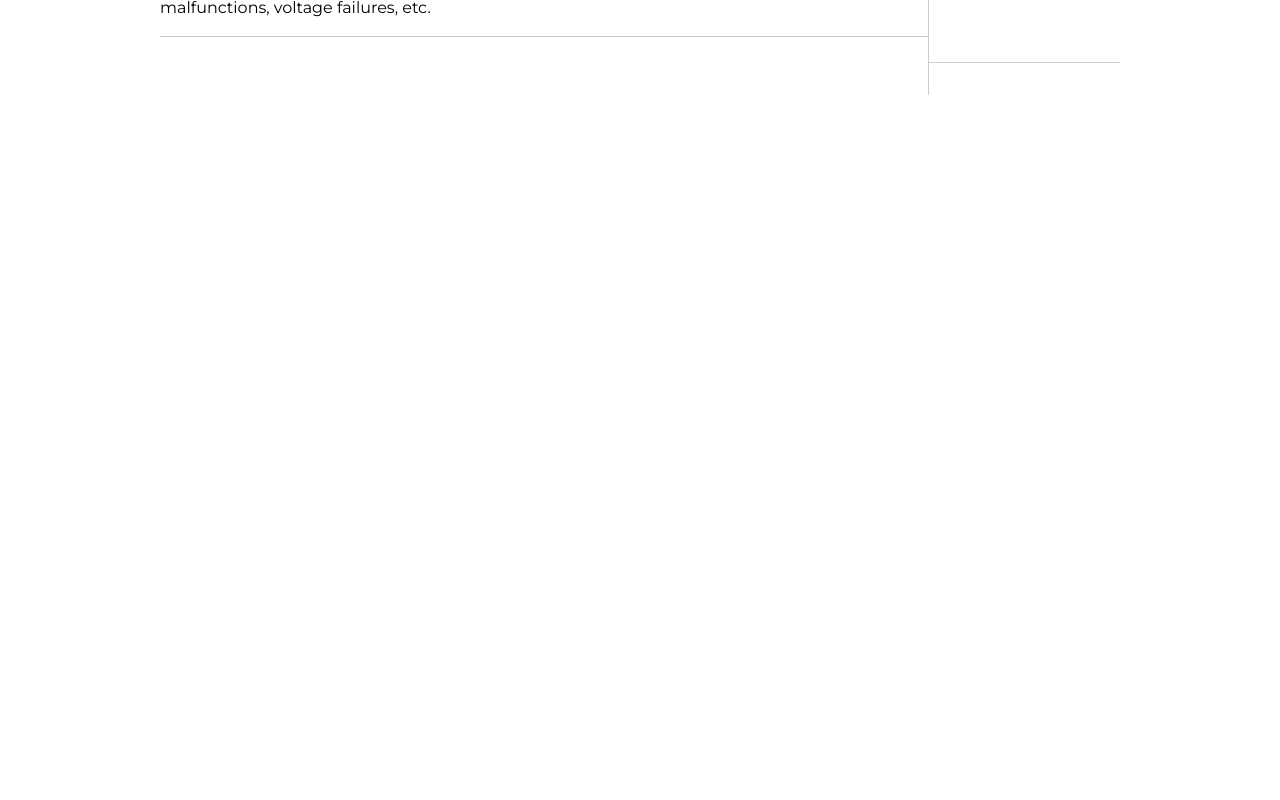
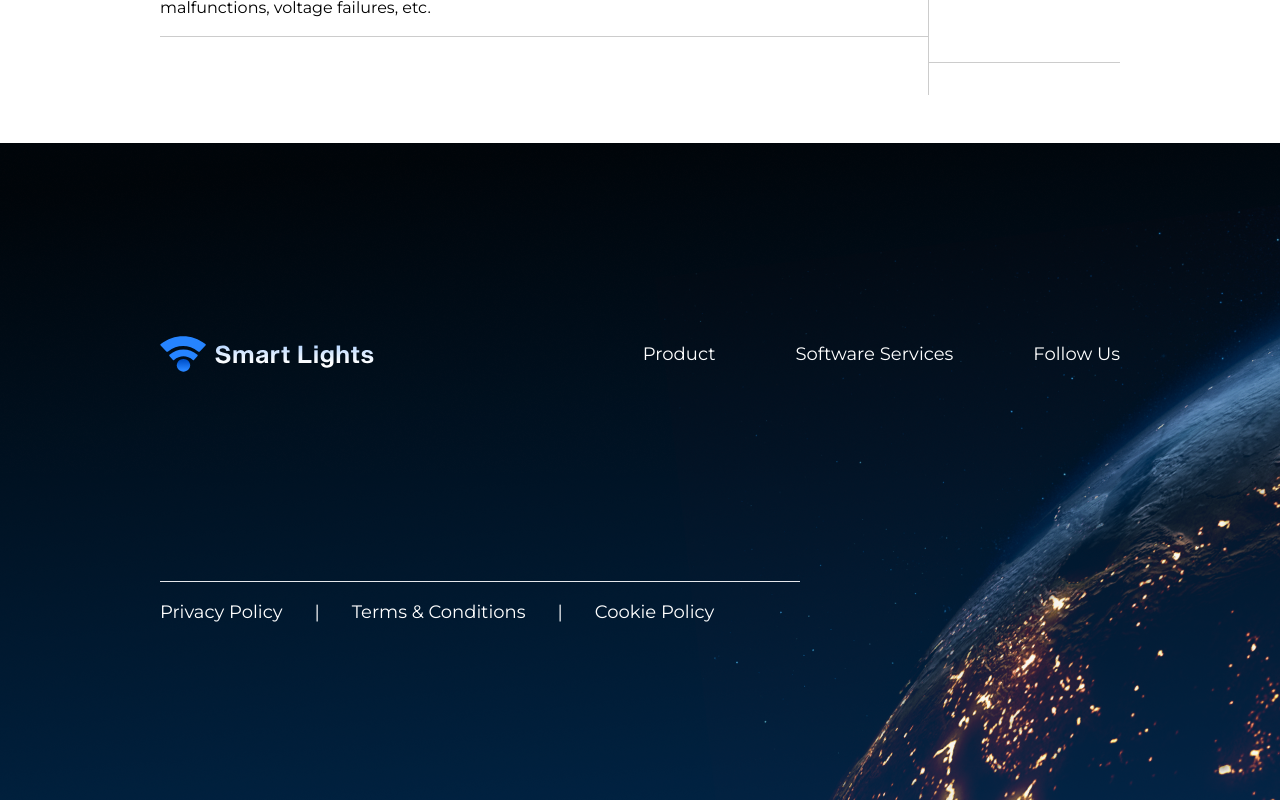
Before and after one commit to shobhit-28/blacks_of_assessment, a React (Vite) app: page / in a window 1280 px wide. Shown: the part 3414-4214 px from the top of the page. Before the commit the page ends 3557 px from the top, so only its background shows below. Built offline with nearby package versions, Linux system fonts and the light colour scheme.

Commit message:
completed footer

```diff
--- /dev/null
+++ b/src/components/footer/footer.tsx
@@ -0,0 +1,30 @@
+import React from 'react'
+
+export const Footer = () => {
+    return (
+        <div className="bg-[url('src/images/Footer.png')] bg-no-repeat bg-center h-[41.0625rem] w-full">
+
+            <div className="flex justify-between py-48 px-40">
+                <div className="w-[13.4rem] cursor-pointer">
+                    <img src={`src/images/smart lights_logo.svg`} alt="" />
+                </div>
+                <div className="flex gap-20 items-center">
+                    <button className='text-lg font-normal text-white'>Product</button>
+                    <button className='text-lg font-normal text-white'>Software Services</button>
+                    <button className='text-lg font-normal text-white'>Follow Us</button>
+                </div>
+            </div>
+
+            <hr className='mx-40 w-2/4 my-4' />
+
+            <div className="flex gap-8 items-center ml-40">
+                <button className='text-lg font-normal text-white'>Privacy Policy</button>
+                <p className='text-lg font-normal text-white'>|</p>
+                <button className='text-lg font-normal text-white'>Terms & Conditions</button>
+                <p className='text-lg font-normal text-white'>|</p>
+                <button className='text-lg font-normal text-white'>Cookie Policy</button>
+            </div>
+
+        </div>
+    )
+}
--- a/src/pages/homePage/homePage.tsx
+++ b/src/pages/homePage/homePage.tsx
@@ -5,6 +5,7 @@ import { HeroSection } from '../../components/heroSection/heroSection'
 import { EcoSystem } from '../../components/ecoSystem/ecoSystem'
 import { ProductsSection } from '../../components/productsSection/productsSection'
 import { PlatformAssistSection } from '../../components/platformAssistSection/platformAssistSection'
+import { Footer } from '../../components/footer/footer'
 
 export const HomePage = () => {
     return (
@@ -14,6 +15,7 @@ export const HomePage = () => {
             <EcoSystem />
             <ProductsSection />
             <PlatformAssistSection />
+            <Footer />
         </div>
     )
 }
```
